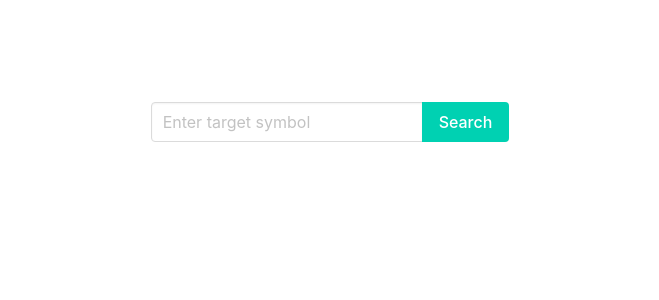
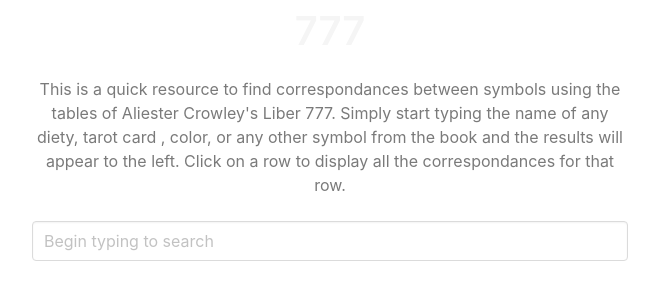
Before and after one commit to blkFinch/777, a React (Vite) app: page / in a window 1280 px wide. Shown: the part 278-578 px from the top of the page, without its empty margins (310-969 px from the left). Built offline with nearby package versions, Linux system fonts and the light colour scheme.

Commit message:
poc complete

```diff
--- a/src/App.jsx
+++ b/src/App.jsx
@@ -3,12 +3,14 @@
 import "./App.css";
 import "./styles/main-styles.scss";
 import SearchBar from "./components/searchBar";
+import ResultDisplay from "./components/ResultDisplay";
 import Data from "./assets/liber777.json";
 
 function App() {
-  const [target, setTarget] = useState(() => "init");
+  const [target, setTarget] = useState("init");
   const [data] = useState(() => loadData()); //lazy init should only read data once
-  const [results, setResults] = useState(() => []);
+  const [results, setResults] = useState([]);
+  const [rows, setRows] = useState([]);
 
   // converts data to an array of arrays
   // element 0 is the Roman numeral
@@ -19,6 +21,37 @@
       res.push([i, Data[i]]);
     }
     return res;
+  }
+
+  //Handlers
+  //
+  function handleSearch(e) {
+    let res = [];
+    data.forEach((elem) => {
+      if (checkIfTargetExists(target, elem[1])) {
+        console.log("found in " + elem[1].columnName);
+        let ret = {
+          column: elem[1].columnName,
+          rows: findInData(target, elem[1]),
+        };
+        res.push(ret);
+      }
+    });
+    setResults(res);
+  }
+
+  function handleRowClick(row) {
+    let res = [];
+    data.forEach((elem) => {
+      if (elem[1][row]) {
+        let ret = {
+          column: elem[1].columnName,
+          value: elem[1][row],
+        };
+        res.push(ret);
+      }
+    });
+    setRows(res);
   }
 
   //Search Functions
@@ -51,21 +84,6 @@
     }
 
     return null;
-  }
-
-  function handleSearch(e) {
-    var res = [];
-    data.forEach((elem) => {
-      if (checkIfTargetExists(target, elem[1])) {
-        console.log("found in " + elem[1].columnName);
-        let ret = {
-          column: elem[1].columnName,
-          rows: findInData(target, elem[1]),
-        };
-        res.push(ret);
-      }
-    });
-    setResults(res);
   }
 
   function findInData(target, data) {
@@ -102,44 +120,77 @@
 
     return ret;
   }
-
   //END Search Functions
 
   // COMPONENTS
   //
-  //TODO: make this a component, style it
-  function ResDisplay({ result }) {
+  function RowsDisplay() {
+    //TODO: show the selected symbol at the top of the table
     return (
-      <div>
-        <p className="menu-label">{result.column}</p>
-        <ul className="menu-list">
-          {result.rows.map((row) => (
-            <li key={row.row}>
-              <a>{row.value}</a>
-            </li>
+      <table
+        className="table is-bordered
+                        is-narrow
+                        is-hoverable
+                        has-text-light
+                        has-background-dark"
+      >
+        <tbody>
+          {rows.map((elem, index) => (
+            <tr key={elem.column + index}>
+              <th className="has-text-light">{elem.column}</th>
+              <td>{elem.value}</td>
+            </tr>
           ))}
-        </ul>
-      </div>
+        </tbody>
+      </table>
     );
+  }
+
+  function SearchResultDisplay() {
+    if (results.length > 0) {
+      return (
+        <div className="column">
+          <aside className="menu has-text-light" style={{ textAlign: "left" }}>
+            {results.map((elem) => (
+              <ResultDisplay
+                result={elem}
+                key={elem.column}
+                onRowClick={handleRowClick}
+              />
+            ))}
+          </aside>
+        </div>
+      );
+    }
   }
 
   function onTargetUpdate(e) {
     setTarget(toTitleCase(e.target.value));
+    handleSearch(e);
   }
   //TODO: return a list of results while typing
   return (
     <div className="App">
-      <div className="columns">
-        <aside className="menu" style={{ textAlign: "left" }}>
-          {results.map((elem) => (
-            <ResDisplay result={elem} key={elem.column} />
-          ))}
-        </aside>
-        <SearchBar
-          placeholder="Enter target symbol"
-          handleSearch={handleSearch}
-          handleTargetUpdate={onTargetUpdate}
-        />
+      <RowsDisplay />
+      <div className="columns is-centered has-text-grey">
+        <SearchResultDisplay />
+        <div className="column is-6">
+          <div className="content">
+            <h2 className="title is-2 has-text-light">777</h2>
+            <p>
+              This is a quick resource to find correspondances between symbols
+              using the tables of Aliester Crowley's Liber 777. Simply start
+              typing the name of any diety, tarot card , color, or any other
+              symbol from the book and the results will appear to the left.
+              Click on a row to display all the correspondances for that row.
+            </p>
+          </div>
+          <SearchBar
+            placeholder="Begin typing to search"
+            handleSearch={handleSearch}
+            handleTargetUpdate={onTargetUpdate}
+          />
+        </div>
       </div>
     </div>
   );
--- a/src/components/ResultDisplay.jsx
+++ b/src/components/ResultDisplay.jsx
@@ -1,16 +1,21 @@
 import * as React from "react";
 
-export function ResultDisplay({ results, ...props }) {
+//TODO: style it
+function ResultDisplay({ result, onRowClick }) {
   return (
-    <div className="box">
-      {results.map((elem) => (
-        <div className="content">
-          <p>
-            <strong>{results.columnName}</strong>
-          </p>
-          <p>{results.value}</p>
-        </div>
-      ))}
+    <div>
+      <p className="menu-label has-text-light">{result.column}</p>
+      <ul className="menu-list">
+        {result.rows.map((row) => (
+          <li key={row.row}>
+            <a className="has-text-grey" onClick={() => onRowClick(row.row)}>
+              {row.value}
+            </a>
+          </li>
+        ))}
+      </ul>
     </div>
   );
 }
+
+export default ResultDisplay;
--- a/src/components/SearchBar.jsx
+++ b/src/components/SearchBar.jsx
@@ -7,7 +7,7 @@
   ...props
 }) {
   return (
-    <div className="field has-addons">
+    <div className="field is-justify-content-center">
       <div className="control">
         <input
           className="input"
@@ -16,11 +16,6 @@
           onChange={handleTargetUpdate}
         />
       </div>
-      <div className="control">
-        <a className="button is-primary" onClick={handleSearch}>
-          Search
-        </a>
-      </div>
     </div>
   );
 }
--- a/src/styles/main-styles.scss
+++ b/src/styles/main-styles.scss
@@ -1,4 +1,5 @@
 @charset "utf-8";
 //styles will go here
+$table-row-hover-background-color: hsl(171, 100%, 41%);
 
 @import "../node_modules/bulma/bulma.sass";
```
Also changed, not shown: src/assets/liber777.json.
